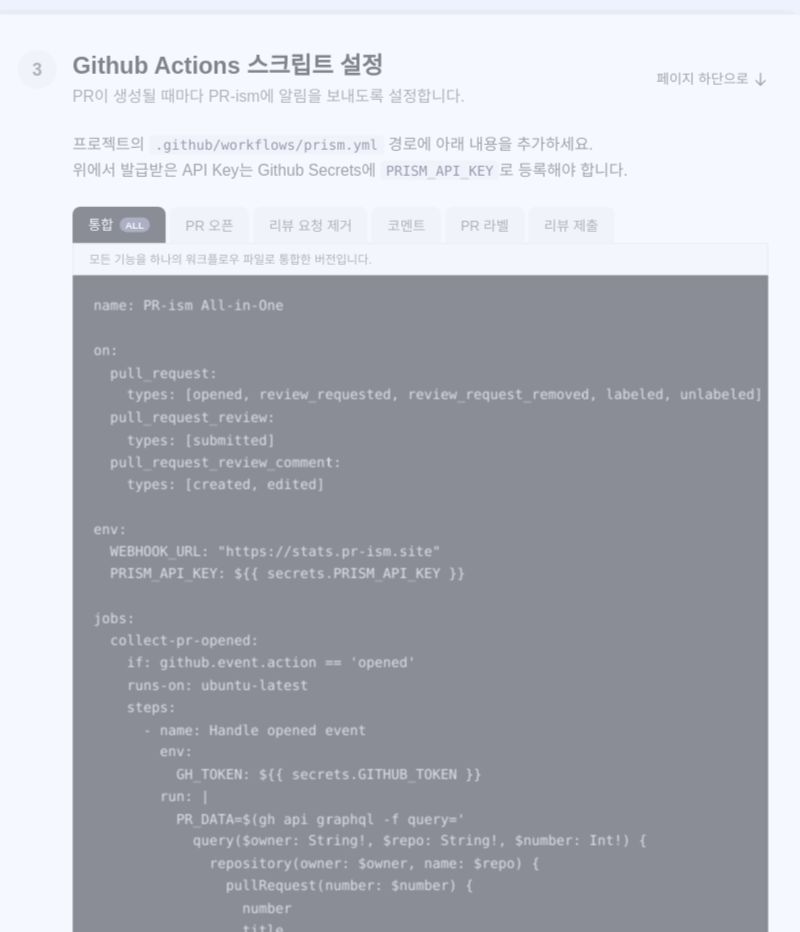
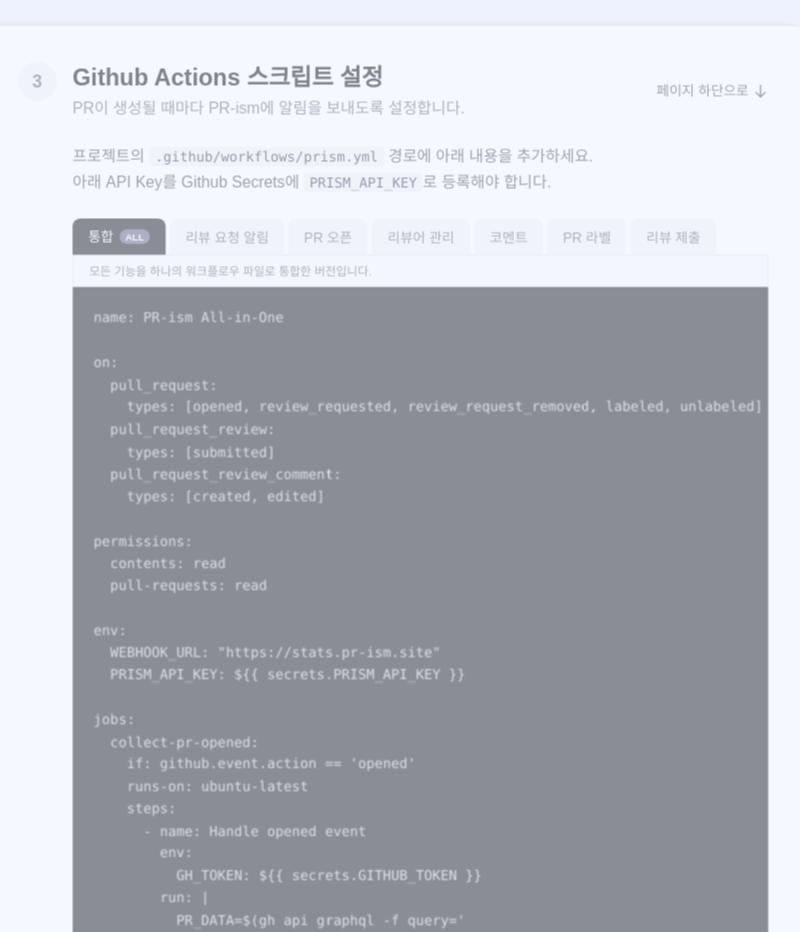
Before and after one commit to pr-ism/client, a Next.js app: page /setup in a window 1280 px wide. Shown: the part 1500-2432 px from the top of the page, without its empty margins (247-1047 px from the left). Built offline with nearby package versions, Linux system fonts and the light colour scheme; a web font is replaced by a local one.

Commit message:
setup 페이지 일부 변경

```diff
--- a/components/SetupFlow.tsx
+++ b/components/SetupFlow.tsx
@@ -7,10 +7,11 @@
 
 const githubTabs: { key: GithubTab; label: string; description: string; filename: string; src: string }[] = [
   { key: 'all', label: '통합', description: '모든 기능을 하나의 워크플로우 파일로 통합한 버전입니다.', filename: 'prism.yml', src: '/workflows/prism.yml' },
+  { key: 'notify', label: '리뷰 요청 알림', description: '리뷰 요청 이벤트를 감지하여 Slack으로 알림을 전송합니다.', filename: 'prism-notify.yml', src: '/workflows/prism-notify.yml' },
   { key: 'pr-opened', label: 'PR 오픈', description: 'PR 생성 이벤트의 메타데이터를 수집하여 통계에 활용합니다.', filename: 'prism-pr-opened.yml', src: '/workflows/prism-pr-opened.yml' },
-  { key: 'review-request-removed', label: '리뷰 요청 제거', description: '리뷰 요청 제거 이벤트의 메타데이터를 수집하여 통계에 활용합니다.', filename: 'prism-review-request-removed.yml', src: '/workflows/prism-review-request-removed.yml' },
+  { key: 'review-request-removed', label: '리뷰어 관리', description: '리뷰어 제거 이벤트의 메타데이터를 수집하여 통계에 활용합니다.', filename: 'prism-review-request-removed.yml', src: '/workflows/prism-review-request-removed.yml' },
   { key: 'comment', label: '코멘트', description: 'PR 코멘트 이벤트의 메타데이터를 수집하여 통계에 활용합니다.', filename: 'prism-comment.yml', src: '/workflows/prism-comment.yml' },
-  { key: 'labeled', label: 'PR 라벨', description: 'PR 라벨 추가/제거 이벤트의 메타데이터를 수집하여 통계에 활용합니다.', filename: 'prism-pr-label.yml', src: '/workflows/prism-pr-label.yml' },
+  { key: 'labeled', label: 'PR 라벨', description: 'PR 라벨 추가/제거 이벤트의 메타데이터를 수집하여 통계에 활용합니다.', filename: 'prism-labeled.yml', src: '/workflows/prism-labeled.yml' },
   { key: 'review-submitted', label: '리뷰 제출', description: '리뷰 제출 이벤트의 메타데이터를 수집하여 통계에 활용합니다.', filename: 'prism-review-submitted.yml', src: '/workflows/prism-review-submitted.yml' },
 ];
 
@@ -97,7 +98,7 @@
     });
   }, []);
 
-  // 1. 초기 렌더링 및 토큰 로드
+  // 1. 초기 렌더링 및 토큰/API Key 로드
   useEffect(() => {
     const timer = setTimeout(() => {
       setIsReady(true);
@@ -118,6 +119,13 @@
           setAccessToken(rawValue);
         }
       }
+    }
+
+    // sessionStorage에서 API key 복원 (GitHub Actions 섹션에서 표시용)
+    const savedApiKey = sessionStorage.getItem('prism_api_key');
+    if (savedApiKey) {
+      setGeneratedApiKey(savedApiKey);
+      // projectCreated는 설정하지 않아 새 프로젝트 생성 가능
     }
 
     return () => clearTimeout(timer);
@@ -274,6 +282,11 @@
       setGeneratedApiKey(newApiKey);
       setProjectCreated(true);
       setShowApiKey(true);
+
+      // sessionStorage에 API key 저장 (리다이렉트 후에도 유지, 새 프로젝트 생성 시 덮어씀)
+      if (newApiKey) {
+        sessionStorage.setItem('prism_api_key', newApiKey);
+      }
 
     } catch (error) {
       console.error(error);
@@ -744,9 +757,39 @@
               <code className="text-sm bg-slate-100 px-1.5 py-0.5 rounded text-indigo-700 font-mono">.github/workflows/{currentTabInfo.filename}</code>{' '}
               경로에 아래 내용을 추가하세요.
               <br />
-              위에서 발급받은 API Key는 Github Secrets에{' '}
+              아래 API Key를 Github Secrets에{' '}
               <code className="text-sm bg-slate-100 px-1.5 py-0.5 rounded text-indigo-700 font-mono">PRISM_API_KEY</code>로 등록해야 합니다.
             </p>
+
+            {generatedApiKey && (
+              <div className="border border-indigo-100 bg-indigo-50 rounded-lg p-4">
+                <h3 className="font-bold text-slate-800 mb-2 flex items-center gap-2">
+                  <span className="w-1.5 h-1.5 rounded-full bg-indigo-500" />
+                  발급된 API Key
+                </h3>
+                <div className="relative flex items-center">
+                  <input
+                    type="text"
+                    value={generatedApiKey}
+                    readOnly
+                    className="w-full bg-slate-800 border border-slate-700 text-emerald-400 font-mono text-sm rounded-lg p-3 pr-20 focus:outline-none focus:ring-2 focus:ring-indigo-500 shadow-inner"
+                  />
+                  <button
+                    type="button"
+                    onClick={handleCopyApiKey}
+                    className="absolute right-1 top-1 bottom-1 bg-slate-700 hover:bg-slate-600 text-white font-medium px-3 rounded-md text-xs border border-slate-600 shadow-sm transition-all flex items-center gap-1"
+                  >
+                    <svg xmlns="http://www.w3.org/2000/svg" className="h-3 w-3" viewBox="0 0 24 24" fill="none" stroke="currentColor">
+                      <path strokeLinecap="round" strokeLinejoin="round" strokeWidth="2" d="M8 16H6a2 2 0 01-2-2V6a2 2 0 012-2h8a2 2 0 012 2v2m-6 12h8a2 2 0 002-2v-8a2 2 0 00-2-2h-8a2 2 0 00-2 2v8a2 2 0 002 2z" />
+                    </svg>
+                    복사
+                  </button>
+                </div>
+                {copyMessage && (
+                  <p className="text-[11px] text-slate-800 font-semibold mt-2">{copyMessage}</p>
+                )}
+              </div>
+            )}
 
             <div>
               <div className="flex flex-wrap gap-1 mb-0">
--- a/public/workflows/prism.yml
+++ b/public/workflows/prism.yml
@@ -7,6 +7,10 @@
     types: [submitted]
   pull_request_review_comment:
     types: [created, edited]
+
+permissions:
+  contents: read
+  pull-requests: read
 
 env:
   WEBHOOK_URL: "https://stats.pr-ism.site"
@@ -280,3 +284,51 @@
               -H "X-API-Key: ${{ secrets.PRISM_API_KEY }}" \
               -d "$PAYLOAD" "$WEBHOOK_URL/webhook/review-comment/edited" --fail --silent --show-error
           fi
+
+  collect-review-request-notification:
+    if: github.event.action == 'review_requested'
+    runs-on: ubuntu-latest
+    env:
+      WEBHOOK_URL: "https://slack.pr-ism.site"
+    steps:
+      - name: Handle review requested event
+        env:
+          GH_TOKEN: ${{ secrets.GITHUB_TOKEN }}
+        run: |
+          OWNER="${{ github.repository_owner }}"
+          REPO="${{ github.event.repository.name }}"
+          PR_NUMBER="${{ github.event.pull_request.number }}"
+          AUTHOR="${{ github.event.pull_request.user.login }}"
+
+          PENDING_RAW=$(gh api "repos/$OWNER/$REPO/pulls/$PR_NUMBER/requested_reviewers" || echo '{"users":[],"teams":[]}')
+          REVIEWED_RAW=$(gh api --paginate "repos/$OWNER/$REPO/pulls/$PR_NUMBER/reviews" || echo '[]')
+
+          PENDING_USERS=$(echo "$PENDING_RAW" | jq -r --arg author "$AUTHOR" '[.users[].login? | select(. != $author)]')
+          REVIEWED_USERS=$(echo "$REVIEWED_RAW" | jq -r --arg author "$AUTHOR" '[.[].user.login? | select(. != $author)] | sort | unique')
+
+          PAYLOAD=$(jq -n \
+            --arg repo "$REPO" \
+            --arg prId "PR-$PR_NUMBER" \
+            --argjson prNumber "$PR_NUMBER" \
+            --arg prTitle "${{ github.event.pull_request.title }}" \
+            --arg prUrl "${{ github.event.pull_request.html_url }}" \
+            --arg author "$AUTHOR" \
+            --argjson pending "$PENDING_USERS" \
+            --argjson reviewed "$REVIEWED_USERS" \
+            '{
+              repositoryName: $repo,
+              pullRequestId: $prId,
+              pullRequestNumber: $prNumber,
+              pullRequestTitle: $prTitle,
+              pullRequestUrl: $prUrl,
+              authorGithubId: $author,
+              pendingReviewers: $pending,
+              reviewedReviewers: $reviewed
+            }')
+
+          if [ -n "$WEBHOOK_URL" ]; then
+            curl -X POST \
+              -H "Content-Type: application/json" \
+              -H "X-API-Key: ${{ secrets.PRISM_API_KEY }}" \
+              -d "$PAYLOAD" "$WEBHOOK_URL/webhook/events/review-request" --fail --silent --show-error
+          fi
```
Also changed, not shown: lib/fetchWithAuth.ts (+16 -2 lines).
